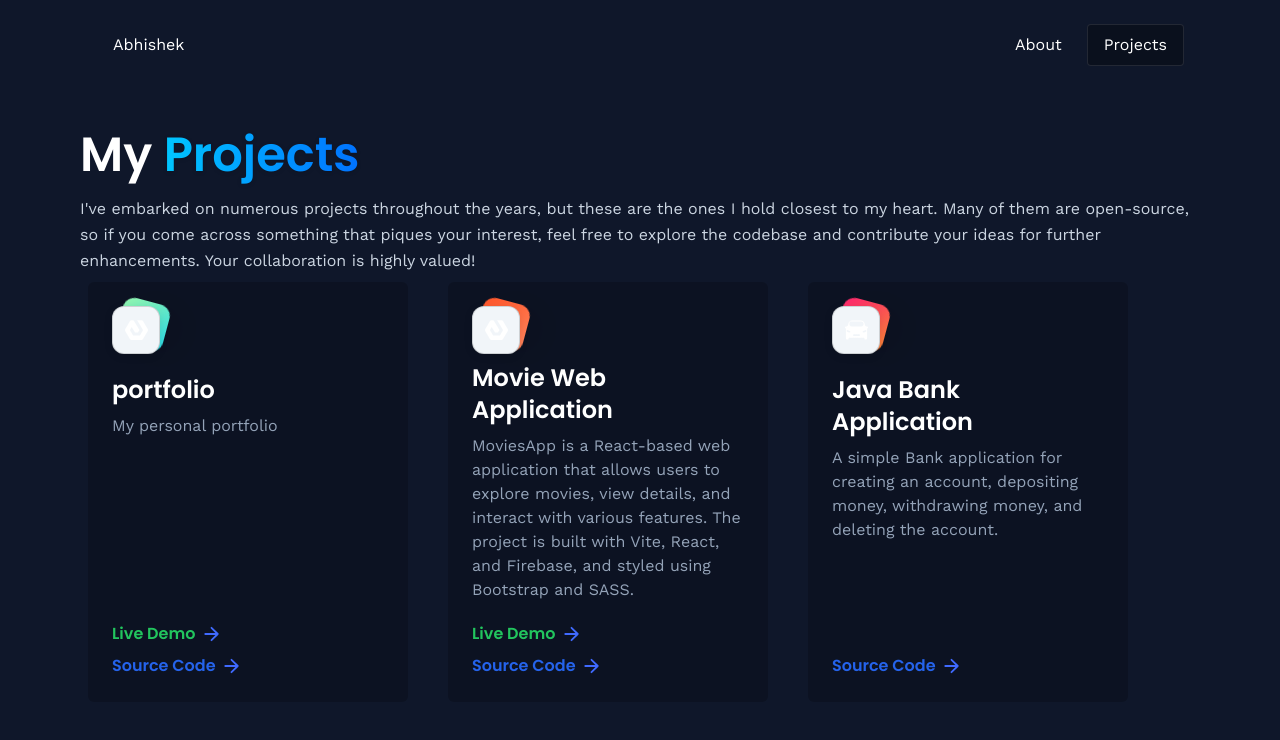
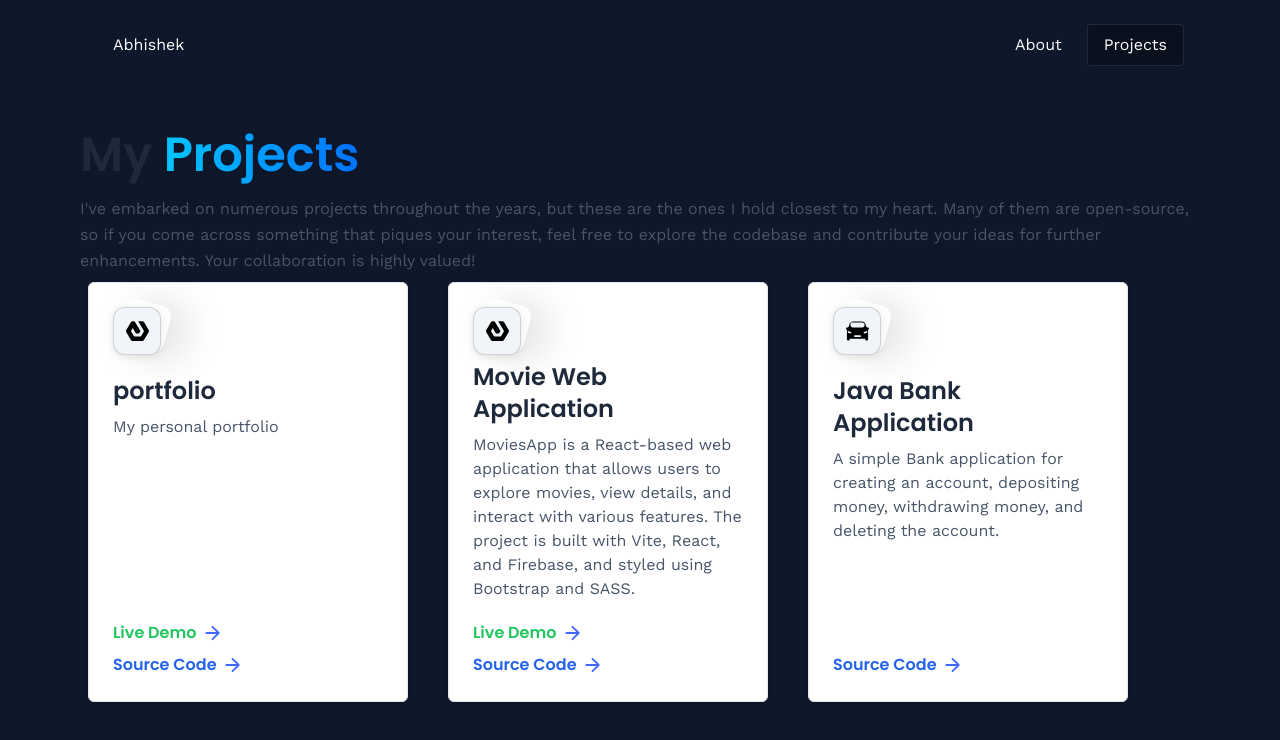
Before and after one commit to abhichhetri09/portfolio, a React (Vite) app: page /projects in a window 1280 px wide. Shown: the top 740 px of the page. Built offline with nearby package versions, Linux system fonts and the light colour scheme.

Commit message:
Refactor component styles across the application to enhance visual consistency; update InfoBox, Navbar, Section, About, and Projects components with new color schemes, improved hover effects, and layout adjustments for better user experience.

```diff
--- a/src/pages/Projects.jsx
+++ b/src/pages/Projects.jsx
@@ -8,14 +8,14 @@ const Projects = () => {
   return (
     <Section>
       <Section className="container">
-        <h1 className="head-text text-white">
+        <h1 className="head-text text-slate-800">
           My{" "}
           <span className="blue-gradient_text drop-shadow font-semibold">
             Projects
           </span>
         </h1>
 
-        <p className="text-slate-300 mt-2 leading-relaxed">
+        <p className="text-slate-600 mt-2 leading-relaxed">
           I've embarked on numerous projects throughout the years, but these are
           the ones I hold closest to my heart. Many of them are open-source, so
           if you come across something that piques your interest, feel free to
@@ -26,25 +26,27 @@ const Projects = () => {
         <div className="flex flex-wrap p-2 gap-10 justify-center sm:justify-start">
           {projects.map((project) => (
             <div
-                className="lg:w-[320px] h-[420px] p-6 rounded-md bg-black/20 w-full hover:scale-105 transition-all duration-200 cursor-pointer flex flex-col"
+              className="lg:w-[320px] h-[420px] p-6 rounded-md bg-white border border-slate-200 shadow-md w-full hover:scale-105 hover:shadow-lg transition-all duration-200 cursor-pointer flex flex-col"
               key={project.name}
             >
-               <div className="block-container w-12 h-12">
-                 <div className={`btn-back rounded-xl ${project.theme}`} />
+              <div className="block-container w-12 h-12 project-icon">
+                <div className={`btn-back rounded-xl `} />
                 <div className="btn-front rounded-xl flex justify-center items-center">
                   <img
                     src={project.iconUrl}
-                     alt="threads"
+                    alt={project.name}
                     className="w-1/2 h-1/2 object-contain"
                   />
                 </div>
               </div>
 
               <div className="mt-5 flex flex-col flex-grow">
-                 <h4 className="text-2xl font-poppins text-white font-semibold">
+                <h4 className="text-2xl font-poppins text-slate-800 font-semibold">
                   {project.name}
                 </h4>
-                 <p className="mt-2 text-slate-400 flex-grow">{project.description}</p>
+                <p className="mt-2 text-slate-600 flex-grow">
+                  {project.description}
+                </p>
                 <div className="mt-5 flex flex-col gap-2 font-poppins">
                   {project.link && (
                     <div className="flex items-center gap-2">
@@ -84,7 +86,7 @@ const Projects = () => {
           ))}
         </div>
 
-        <hr className="border-white/10 mt-10" />
+        <hr className="border-slate-300 mt-10" />
       </Section>
       <CTA />
     </Section>
```
Lines whose indentation alone changed are shown as unchanged.
